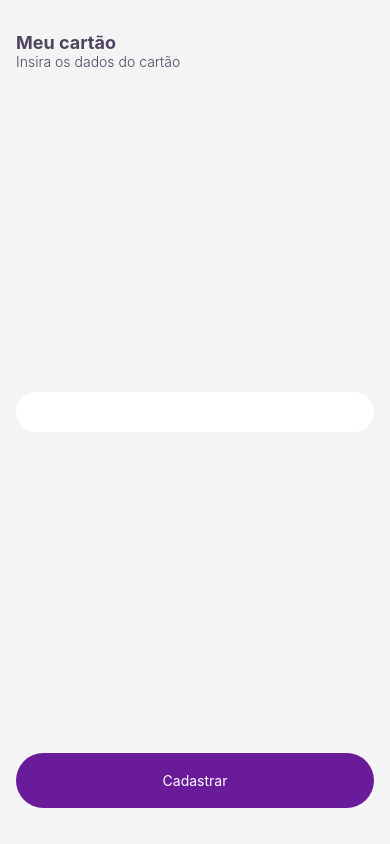
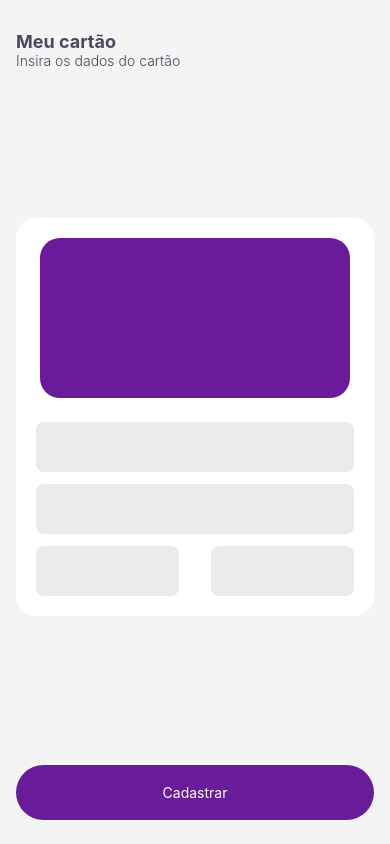
Before and after one commit to andrehahn05/animated-card-React-Native, a React Native app: screen / in a window 390 px wide. Built offline with nearby package versions, Linux system fonts and the light colour scheme.

Commit message:
rendering Card and Input

```diff
--- a/package.json
+++ b/package.json
@@ -27,8 +27,6 @@
     "@types/react-native": "~0.64.12",
     "@types/styled-components-react-native": "^5.1.3",
     "eslint": "^7.32.0",
-    "eslint-config-prettier": "^8.1.0",
-    "eslint-plugin-prettier": "^3.3.1",
     "eslint-plugin-react": "^7.23.2",
     "react-native-svg-transformer": "^0.14.3",
     "typescript": "~4.3.5"
--- a/src/components/Card/index.tsx
+++ b/src/components/Card/index.tsx
@@ -0,0 +1,10 @@
+import React from 'react';
+import { Container, Content } from './styles';
+
+const Card = () => (
+  <Container>
+    <Content></Content>
+  </Container>
+);
+
+export default Card;
--- a/src/components/Card/styles.tsx
+++ b/src/components/Card/styles.tsx
@@ -0,0 +1,14 @@
+import styled from 'styled-components/native';
+
+export const Container = styled.View`
+  width: 100%;
+  align-items: center;
+  margin-bottom: 12px;
+`;
+
+export const Content = styled.View`
+  width: 310px;
+  height: 160px;
+  background-color: #6a1b9a;
+  border-radius: 20px;
+`;
--- a/src/components/Input/index.tsx
+++ b/src/components/Input/index.tsx
@@ -0,0 +1,16 @@
+import React from 'react';
+import { Container, TextInput } from './styles';
+
+interface propsInput {
+  width?: string;
+}
+
+const Input: React.FC<propsInput> = ({ width }) => {
+  return (
+    <Container width={width}>
+      <TextInput />
+    </Container>
+  );
+};
+
+export default Input;
--- a/src/components/Input/styles.tsx
+++ b/src/components/Input/styles.tsx
@@ -0,0 +1,15 @@
+import styled from 'styled-components/native';
+
+export const Container = styled.View<propsContainer>`
+  width: ${({ width }) => (width ? width : '100%')};
+  background-color: #bdbdbd50;
+  border-radius: 8px;
+  margin-top: 12px;
+  height: 50px;
+  padding: 8px;
+`;
+interface propsContainer {
+  width: any;
+}
+
+export const TextInput = styled.TextInput``;
--- a/src/components/index.tsx
+++ b/src/components/index.tsx
@@ -0,0 +1,4 @@
+import Card from './Card';
+import Input from './Input';
+
+export { Card, Input };
--- a/src/screens/Home/index.tsx
+++ b/src/screens/Home/index.tsx
@@ -1,4 +1,5 @@
 import React from 'react';
+import { Card, Input } from '../../components';
 import {
   Container,
   Header,
@@ -7,6 +8,7 @@ import {
   Content,
   Button,
   TextButton,
+  View,
 } from './styles';
 
 const Home = () => (
@@ -17,8 +19,15 @@ const Home = () => (
     </Header>
 
     <Content>
-      {/* <Card/>  */}
-      {/* <Input/> */}
+      <Card />
+
+      <Input />
+      <Input />
+
+      <View>
+        <Input width="45%" />
+        <Input width="45%" />
+      </View>
     </Content>
 
     <Button>
--- a/src/screens/Home/styles.tsx
+++ b/src/screens/Home/styles.tsx
@@ -11,7 +11,7 @@ export const Container = styled.View`
 `;
 
 export const Header = styled.View`
-  margin-top: 16px;
+  margin-top: 15px;
   width: 100%;
 `;
 
@@ -43,7 +43,7 @@ export const View = styled.View`
 export const Button = styled.TouchableOpacity`
   width: 100%;
   height: 55px;
-  margin-bottom: 20px;
+  margin-bottom: 8px;
   background-color: #6a1b9a;
   align-items: center;
   justify-content: center;
```
Also changed, not shown: .eslintrc.js, .prettierrc.js, 1 other file (tests, documents, lock files or other folders).
